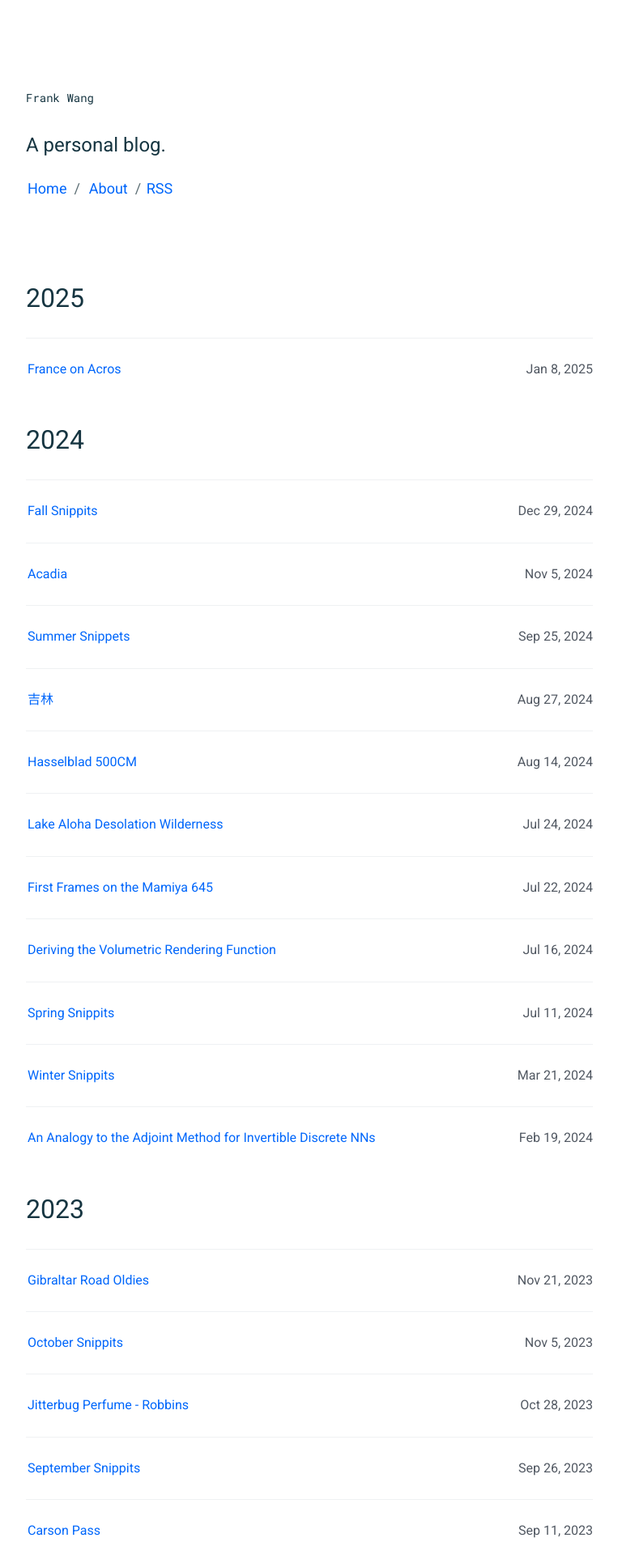
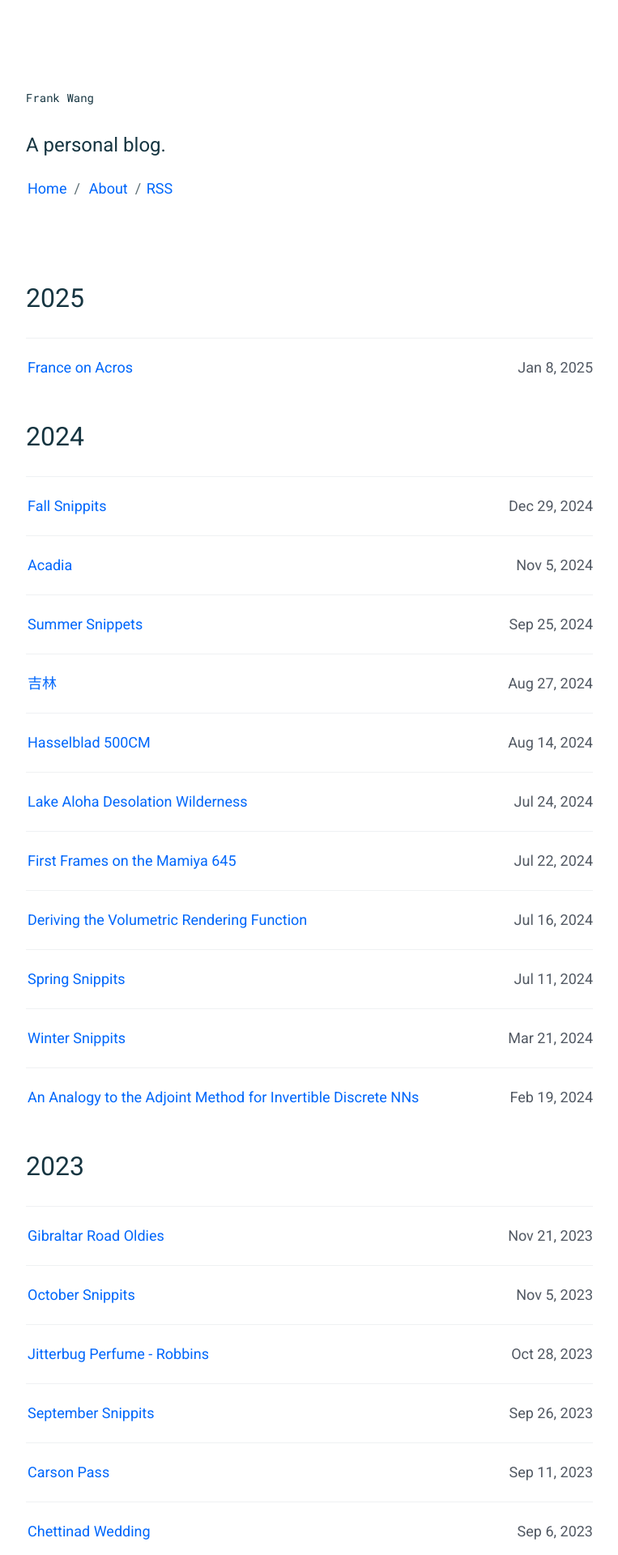
Before and after one commit to frankwang95/frankwang95.github.io, a Jekyll site: the page built from index.html, in a window 1280 px wide. Shown: the top 1920 px of the page at 81% size, without its empty margins (258-1021 px from the left). Built offline with Jekyll 4.4.1, drawn with Linux system fonts in a browser that asks for light colours.

Commit message:
Update _archives.scss

```diff
--- a/_sass/components/_archives.scss
+++ b/_sass/components/_archives.scss
@@ -39,11 +39,11 @@
     }
 
     h3 {
-        @include fs--body;
+        @include fs--meta;
     }
 
     p {
-        @include fs--body;
+        @include fs--meta;
         color: #515862;
     }
 }
```
